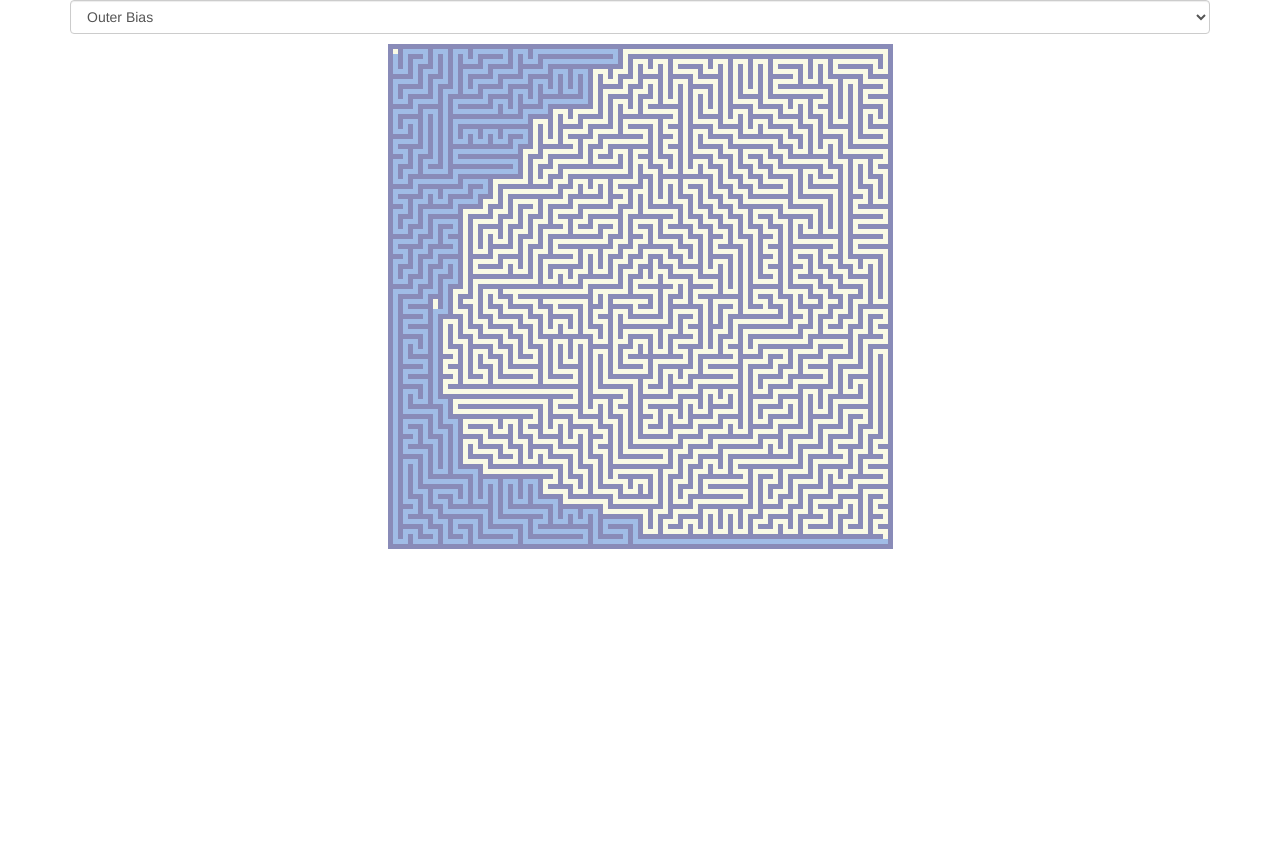
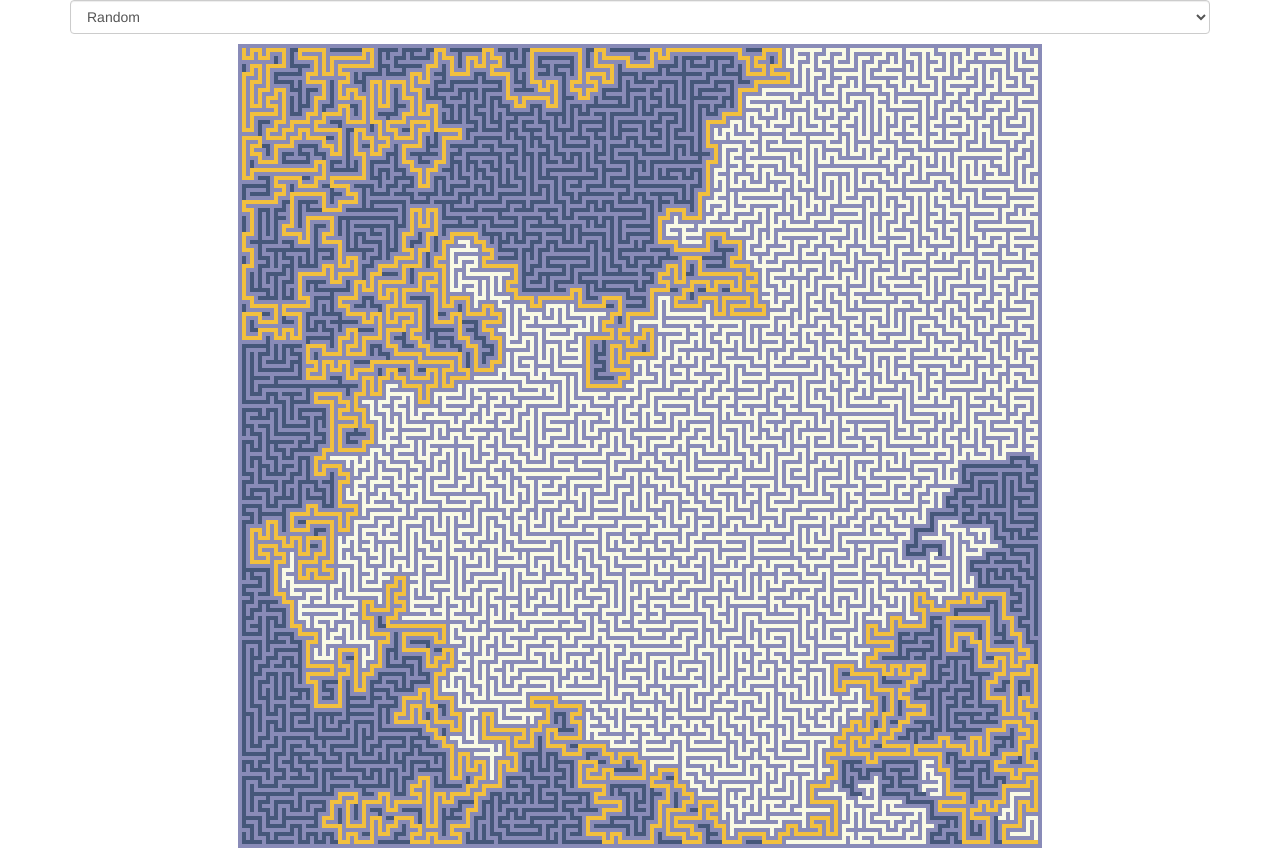
Before and after one commit to danghiskhan/mazes, a plain HTML site: page maze.html in a window 1280 px wide. Before the commit the page ends 800 px from the top, so only its background shows below. Drawn offline with nearby package versions, Linux system fonts and the light colour scheme.

Commit message:
made bfs rendering fast

```diff
--- a/maze.html
+++ b/maze.html
@@ -1,6 +1,6 @@
 <html>
 <head>
-	<title>Mazees</title>
+	<title>Mazes</title>
 	<script src="https://ajax.googleapis.com/ajax/libs/jquery/2.1.4/jquery.min.js"></script>
 	<!-- Latest compiled and minified CSS -->
 	<link rel="stylesheet" href="https://maxcdn.bootstrapcdn.com/bootstrap/3.3.5/css/bootstrap.min.css">
--- a/maze.js
+++ b/maze.js
@@ -1,6 +1,6 @@
-var HEIGHT = 50;
-var WIDTH = 50;
-var W = 10;
+var HEIGHT = 100;
+var WIDTH = 100;
+var W = 8;
 
 var CANVAS_HEIGHT = (HEIGHT + 1 / 2) * W;
 var CANVAS_WIDTH = (WIDTH + 1 / 2) * W;
@@ -10,45 +10,82 @@ var STEPS_AT_ONCE = 100;
 
 var WALL_COLOUR = "#898BB8";
 var MAZE_COLOUR = "#F9FAE5";
-var PATHFINDER_COLOUR = "#746C73";
-var SOLUTION_COLOUR = "#A0BCE6";
+var PATHFINDER_COLOUR = "#45577a";
+var SOLUTION_COLOUR = "#f2c03e";
+
+var create2dArray = function(width, height, cellInfo) {
+	var a = new Array(width);
+	for (var n = a.length - 1; n >= 0; n--) {
+		a[n] = new Array(height);
+	}
+
+	for (var i = a.length - 1; i >= 0; i--) {
+		for (var j = a[i].length - 1; j >= 0; j--) {
+			a[i][j] = cellInfo();
+		}
+	}
+
+	return a;
+};
+
+var paintBuffer = null;
 
 var renderInitial = function(canvas) {
 	canvas.fillStyle = WALL_COLOUR;
 	canvas.fillRect(0, 0, CANVAS_HEIGHT, CANVAS_WIDTH);
+	paintBuffer = create2dArray(WIDTH, HEIGHT, function () {
+		return {
+			pos: null,
+			right: null,
+			bottom: null
+		};
+	});
 };
 
-var render = function(maze, painted, canvas, bfsState) {
+var paint = function (i, j, colour, cellType) {
+	if (paintBuffer[i][j][cellType] !== colour) {
+		paintBuffer[i][j][cellType] = colour;
+		return true;
+	}
+
+	return false;
+};
+
+var render = function(maze, canvas, bfsState) {
 	for (var i = maze.length - 1; i >= 0; i--) {
 		for (var j = maze[i].length - 1; j >= 0; j--) {
-			// Colour in visited nodes
+
+			// Colour in nodes
 			canvas.fillStyle = MAZE_COLOUR;
-			if (maze[i][j].visited) {//(!painted[i][j].visited && maze[i][j].visited) {
+			if (maze[i][j].visited) {
 				if (bfsState && bfsState[i][j].visited) canvas.fillStyle = PATHFINDER_COLOUR;
+				if ('path' in maze[i][j]) canvas.fillStyle = SOLUTION_COLOUR;
+
+				if (paint(i, j, canvas.fillStyle, 'pos')) {
 					canvas.fillRect((i + 1 / 2) * W, (j + 1 / 2) * W, W / 2, W / 2);
-				painted[i][j].visited = true;
+				}
 			}
 
-			// Colour in the bottom or right walls depending on if they're broken
+			// Colour in the right walls
 			canvas.fillStyle = MAZE_COLOUR;
-			if (!maze[i][j].bottom) {//painted[i][j].bottom && !maze[i][j].bottom) {
+			if (!maze[i][j].right) {
+				if (bfsState && (bfsState[i][j].dx === -1 || (i < WIDTH - 1 && bfsState[i + 1][j].dx === 1))) canvas.fillStyle = PATHFINDER_COLOUR;
+				if ('rightPath' in maze[i][j]) canvas.fillStyle = SOLUTION_COLOUR;
+
+				if (paint(i, j, canvas.fillStyle, 'right')) {
+					canvas.fillRect((i + 1 / 2) * W + W / 2, (j + 1 / 2) * W, W / 2, W / 2);
+				}
+			}
+
+			// Colour in the bottom walls
+			canvas.fillStyle = MAZE_COLOUR;
+			if (!maze[i][j].bottom) {
 				if (bfsState && (bfsState[i][j].dy === -1 || (j < HEIGHT - 1 && bfsState[i][j + 1].dy === 1))) canvas.fillStyle = PATHFINDER_COLOUR;
 				if ('bottomPath' in maze[i][j]) canvas.fillStyle = SOLUTION_COLOUR;
+
+				if (paint(i, j, canvas.fillStyle, 'bottom')) {
 					canvas.fillRect((i + 1 / 2) * W, (j + 1 / 2) * W + W / 2, W / 2, W / 2);
-				painted[i][j].bottom = false;
 				}
-			canvas.fillStyle = MAZE_COLOUR;
-			if (!maze[i][j].right) {//painted[i][j].right && !maze[i][j].right) {
-				if (bfsState && (bfsState[i][j].dx === -1 || (i < WIDTH - 1 && bfsState[i + 1][j].dx === 1))) canvas.fillStyle = PATHFINDER_COLOUR;
-				if ('rightPath' in maze[i][j]) canvas.fillStyle = SOLUTION_COLOUR;
-				canvas.fillRect((i + 1 / 2) * W + W / 2, (j + 1 / 2) * W, W / 2, W / 2);
-				painted[i][j].right = false;
-			}
-
-			// If cell part of path, colour
-			if ('path' in maze[i][j]) {
-				canvas.fillStyle = SOLUTION_COLOUR;
-				canvas.fillRect((i + 1 / 2) * W, (j + 1 / 2) * W, W / 2, W / 2);
 			}
 		}
 	}
@@ -68,21 +105,6 @@ var bfsInfo = function () {
 		dx: 0,
 		dy: 0
 	};
-};
-
-var create2dArray = function(width, height, cellInfo) {
-	var a = new Array(width);
-	for (var n = a.length - 1; n >= 0; n--) {
-		a[n] = new Array(height);
-	}
-
-	for (var i = a.length - 1; i >= 0; i--) {
-		for (var j = a[i].length - 1; j >= 0; j--) {
-			a[i][j] = cellInfo();
-		}
-	}
-
-	return a;
 };
 
 // Randomly chooses path
@@ -134,9 +156,9 @@ var outerBias = function(paths) {
 
 
 var biases = [
+	{ name: 'Random', fun: randomPath },
 	{ name: 'Outer Bias', fun: outerBias },
 	{ name: 'Center Bias', fun: centerBias },
-	{ name: 'Random', fun: randomPath },
 	{ name: 'Horizontal Bias', fun: horizontalBias },
 	{ name: 'Diagonal Bias', fun: diagonalBias }
 ];
@@ -149,7 +171,7 @@ var setupDropdown = function() {
 	});
 };
 
-var runMaze = function(c, maze, painted) {
+var createMaze = function(c, maze, doneCallback) {
 	renderInitial(c);
 
 	var cur = {
@@ -162,8 +184,9 @@ var runMaze = function(c, maze, painted) {
 
 	var i = 0;
 
+	// Returns whether iteration is finished
 	var iterate = function() {
-		if (stack.length === 0) return;
+		if (stack.length === 0) return true;
 
 		maze[cur.x][cur.y].visited = true;
 
@@ -202,26 +225,33 @@ var runMaze = function(c, maze, painted) {
 		if (cur.dx === -1) maze[cur.x][cur.y].right = false;
 		if (cur.dy === -1) maze[cur.x][cur.y].bottom = false;
 
-		// Render the maze in its current state
-		if (i++ % STEPS_AT_ONCE === 0 || stack.length === 0) render(maze, painted, c);
-
-		if (stack.length === 0) breadthFirstSearch(c, maze, painted);
+		return false;
 	};
 
 
 	var fasterIterator = function() {
-		for (var i = 0; i < STEPS_AT_ONCE; i++) {
-			iterate();
+		var done = false;
+		var i = 0;
+
+		while (!done && i < STEPS_AT_ONCE) {
+			done = iterate();
+			i++;
 		}
 
+		// Render the maze in its current state
+		render(maze, c);
 		// If incomplete, iterate again
-		if (stack.length > 0) setTimeout(fasterIterator, INTERVAL_MS);
+		if (!done) {
+			setTimeout(fasterIterator, INTERVAL_MS);
+		} else {
+			if (doneCallback) doneCallback();
+		}
 	};
 
 	setTimeout(fasterIterator, INTERVAL_MS);
 };
 
-var breadthFirstSearch = function (canvas, maze, painted) {
+var breadthFirstSearch = function (canvas, maze) {
 	var bfsState = create2dArray(HEIGHT, WIDTH, bfsInfo);
 	var queue = [];
 
@@ -234,14 +264,17 @@ var breadthFirstSearch = function (canvas, maze, painted) {
 
 	queue.push(cur);
 
+	var i = 0;
+
 	var iterateBFS = function () {
 		bfsState[cur.x][cur.y].visited = true;
 		bfsState[cur.x][cur.y].dx = cur.dx;
 		bfsState[cur.x][cur.y].dy = cur.dy;
 
 		if (cur.x === WIDTH - 1 && cur.y === HEIGHT - 1) {
-			found = true;
-		} else {
+			return true;
+		}
+
 		// Add possible paths to queue
 		if (cur.x > 0 && !bfsState[cur.x - 1][cur.y].visited && !maze[cur.x - 1][cur.y].right) {
 			queue.push({ x: cur.x - 1, y: cur.y, dx: -1, dy: 0 });
@@ -259,20 +292,36 @@ var breadthFirstSearch = function (canvas, maze, painted) {
 		do {
 			cur = queue.shift();
 		} while (bfsState[cur.x][cur.y].visited && queue.length > 0);
+
+		return false;
+
+		// if (i++ % (STEPS_AT_ONCE) === 0) render(maze, canvas, bfsState);
+	};
+
+	var fasterIterator = function() {
+		var done = false;
+		var i = 0;
+
+		while (!done && i < STEPS_AT_ONCE) {
+			done = iterateBFS();
+			i++;
 		}
 
-		render(maze, painted, canvas, bfsState);
-
-		if (!found) {
-			setTimeout(iterateBFS, INTERVAL_MS);
+		// Render the maze in its current state
+		render(maze, canvas, bfsState)
+		// If incomplete, iterate again
+		if (!done) {
+			setTimeout(fasterIterator, INTERVAL_MS);
 		} else {
+			// Now find solution path
 			var path = {
 				x: cur.x,
 				y: cur.y
 			};
 
-			do {
 			maze[path.x][path.y].path = true;
+
+			while (path.x > 0 || path.y > 0) {
 				if (bfsState[path.x][path.y].dx === 1 && path.x > 0) maze[path.x - 1][path.y].rightPath = true;
 				if (bfsState[path.x][path.y].dx === -1 && path.x < WIDTH - 1) maze[path.x][path.y].rightPath = true;
 				if (bfsState[path.x][path.y].dy === 1 && path.y > 0) maze[path.x][path.y - 1].bottomPath = true;
@@ -284,13 +333,14 @@ var breadthFirstSearch = function (canvas, maze, painted) {
 				path.x -= dx;
 				path.y -= dy;
 
-			} while (path.x > 0 || path.y > 0);
+				maze[path.x][path.y].path = true;
+			}
 
-			render(maze, painted, canvas);
+			render(maze, canvas, bfsState);
 		}
 	};
 
-	setTimeout(iterateBFS, INTERVAL_MS);
+	setTimeout(fasterIterator, INTERVAL_MS);
 };
 
 $(document).ready(function() {
@@ -302,15 +352,15 @@ $(document).ready(function() {
 
 	// Keeps track of the maze
 	var maze = create2dArray(HEIGHT, WIDTH, mazeCellInfo);
-	// Keeps track of whats already been painted
-	var painted = create2dArray(HEIGHT, WIDTH, mazeCellInfo);
-	runMaze(c, maze, painted);
 
-	// breadthFirstSearch(c, maze, painted);
+	var startSearch = function () {
+		breadthFirstSearch(c, maze);
+	};
+
+	createMaze(c, maze, startSearch);
 
 	$('#biases').change(function(e) {
 		maze = create2dArray(HEIGHT, WIDTH, mazeCellInfo);
-		painted = create2dArray(HEIGHT, WIDTH, mazeCellInfo);
-		runMaze(c, maze, painted);
+		createMaze(c, maze, startSearch);
 	});
 });
```
Lines whose indentation alone changed are shown as unchanged.
